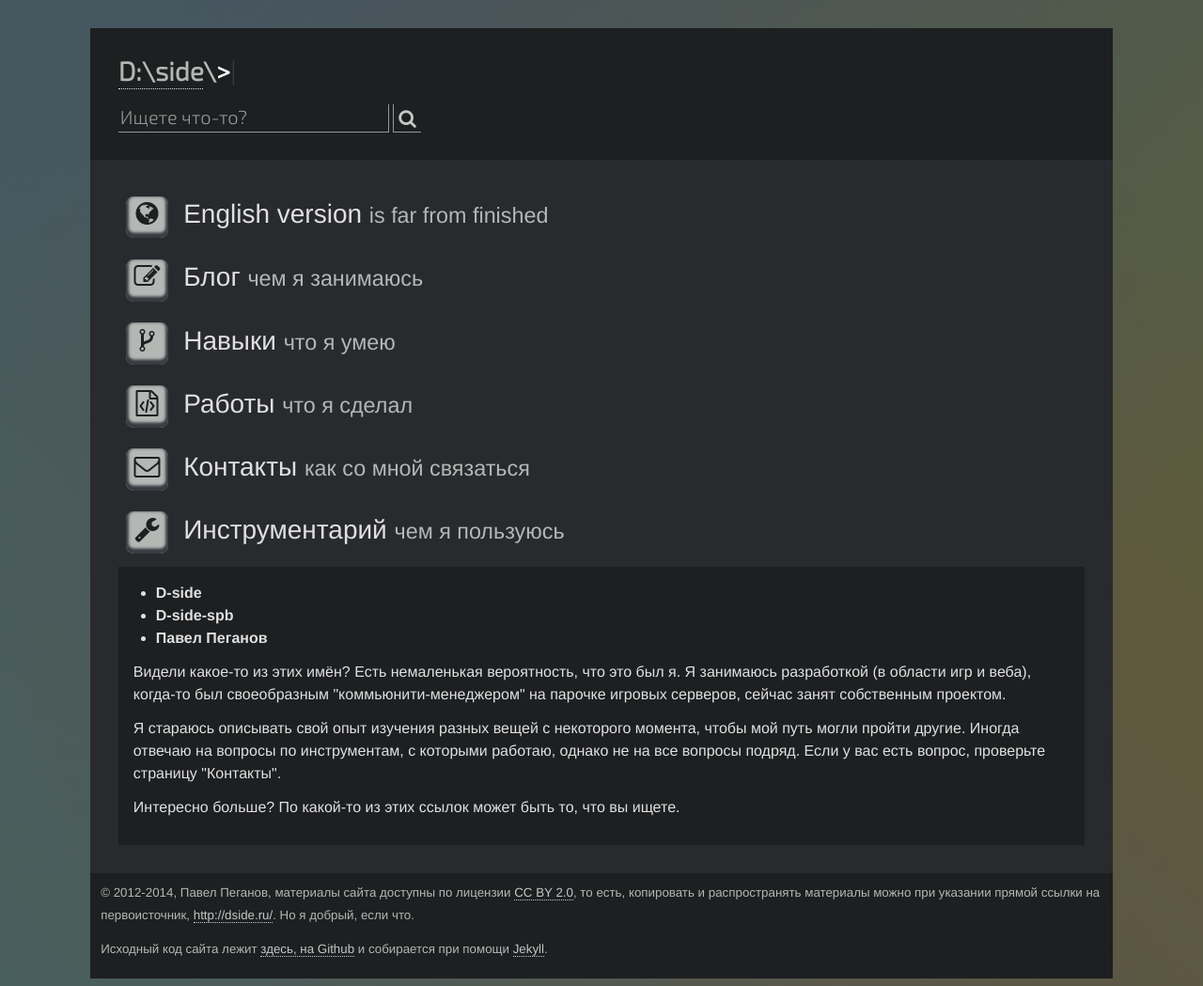
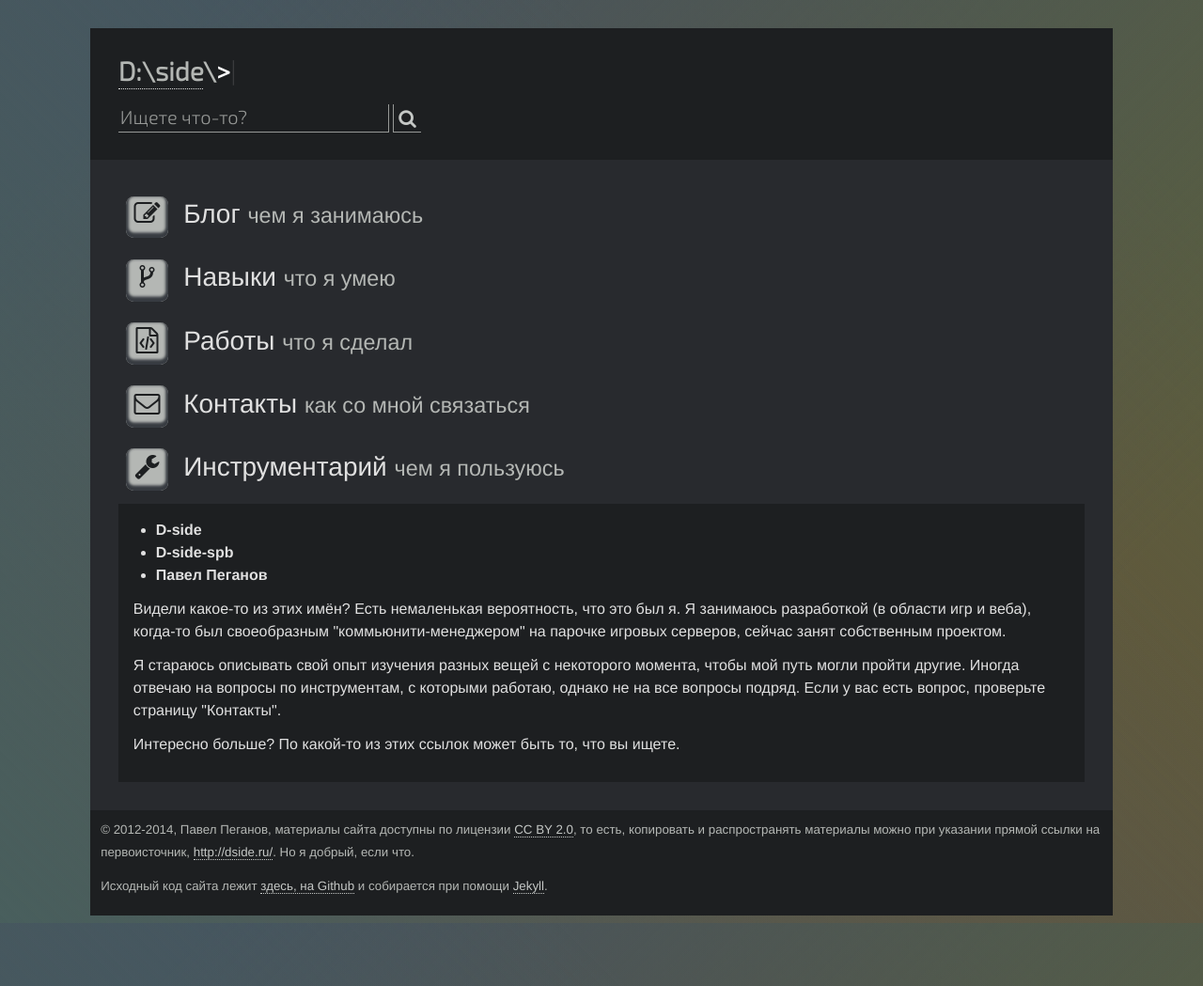
Before and after one commit to D-side/d-side.github.io, a Jekyll site: the page built from index.html, in a window 1280 px wide. Shown: the whole page at 94% size. Built offline with Jekyll 4.4.1, drawn with Linux system fonts in a browser that asks for light colours.

Commit message:
Hey, that was another branch!..

```diff
--- a/index.html
+++ b/index.html
@@ -3,7 +3,6 @@ layout: page
 icon: home
 ---
 <nav>
-	<a href="/en/"><i class="fa fa-globe"></i> English version <small>is far from finished</small></a>
 	<a href="/blog/"><i class="fa fa-edit"></i> Блог <small>чем я занимаюсь</small></a>
 	<a href="/skills/"><i class="fa fa-code-fork"></i> Навыки <small>что я умею</small></a>
 	<a href="/works/"><i class="fa fa-file-code-o"></i> Работы <small>что я сделал</small></a>
```
